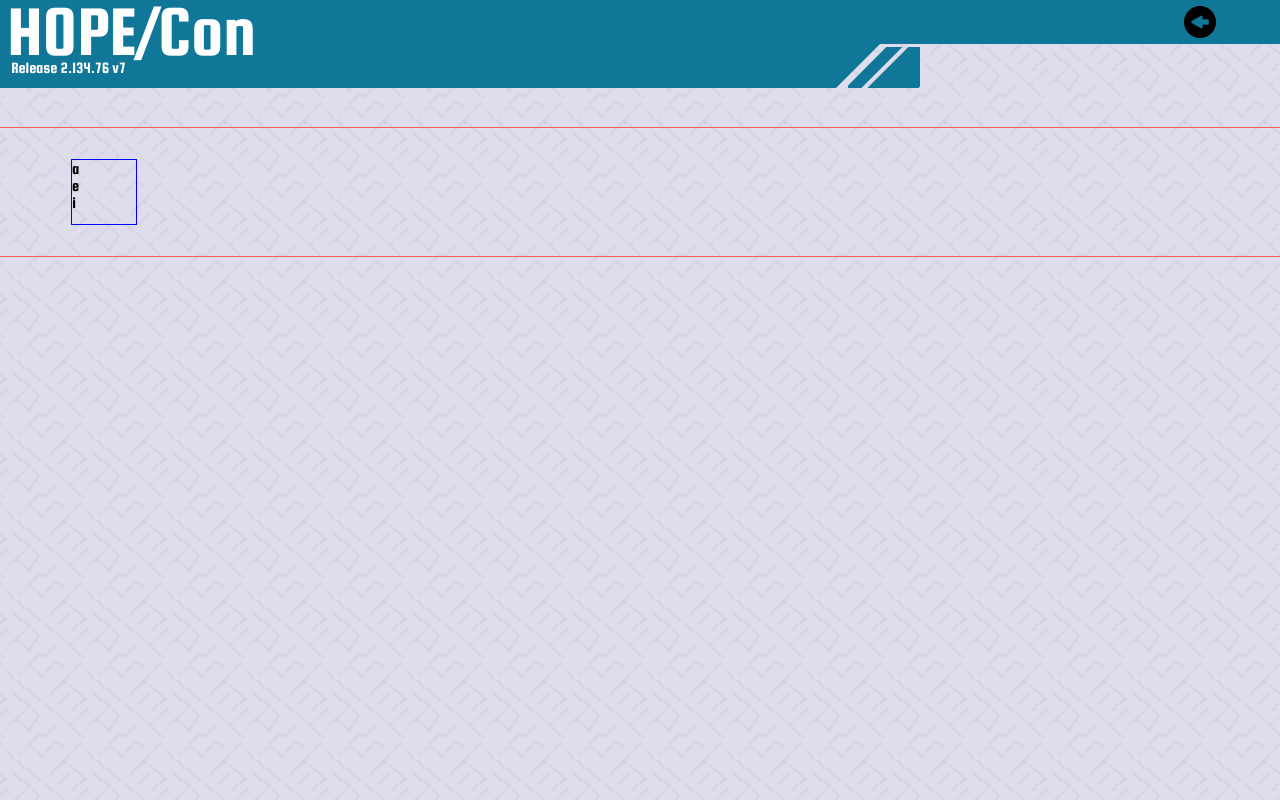
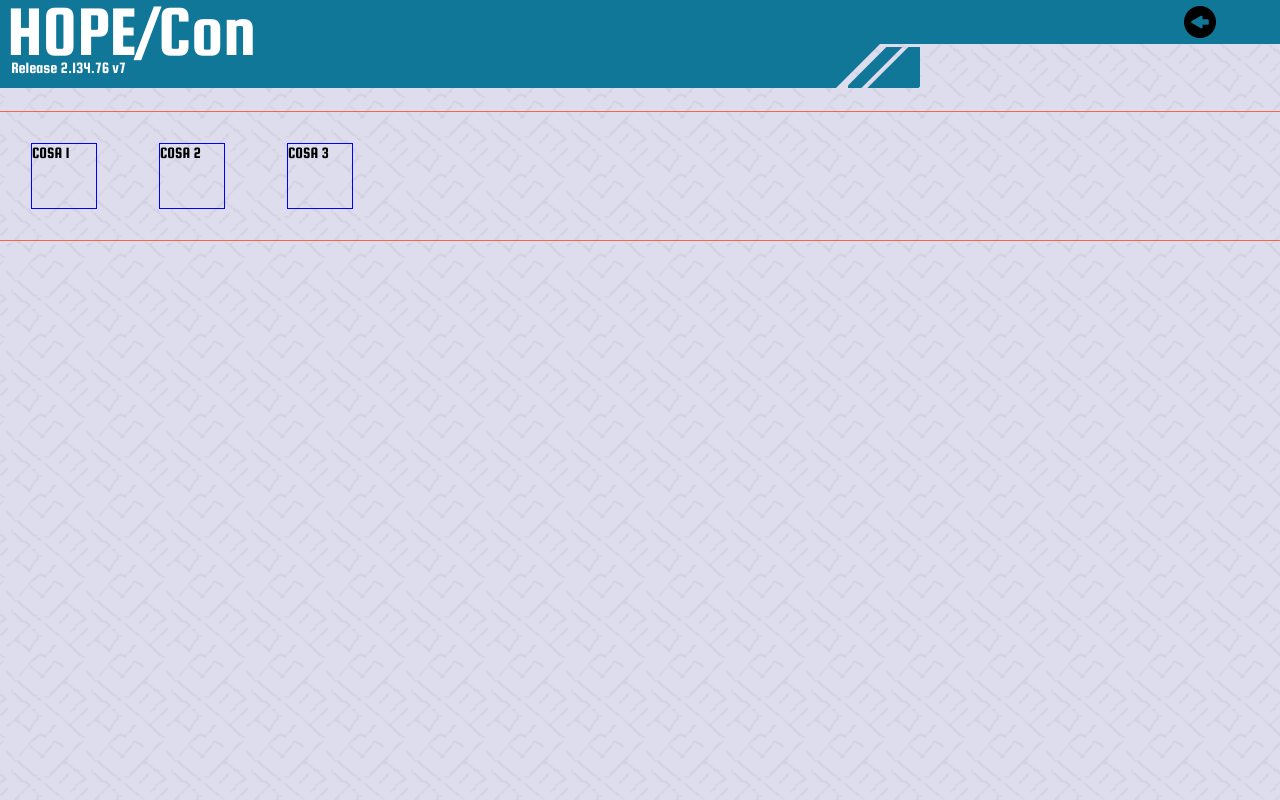
Before and after one commit to Marcopole11/HubCon, a plain HTML site: page archivos/paginas/reservas.html in a window 1280 px wide. Drawn offline with Linux system fonts and the light colour scheme.

Commit message:
estoy volviendome completamente loco

```diff
--- a/archivos/js/resources.js
+++ /dev/null
@@ -1,12 +0,0 @@
-function reservas (i){
-    document.getElementById("nres").innerHTML=elm.recursos[i].reservas;
-    document.getElementById("resdesc").innerHTML=elm.recursos[i].descripcion;
-    document.getElementById("restyp").innerHTML=elm.recursos[i].tipo;
-}
-function cargado (){
-    let cadena="";
-    elm.recursos.forEach((el,i)=>{
-        cadena += '<div ('+i+')">'+el.reservas+<br></br>+el.descripcion+<br></br>+el.tipo'</div>';
-    });
-    document.getElementById("recursosmain").innerHTML=cadena;
-}
--- /dev/null
+++ b/archivos/js/resourses.js
@@ -0,0 +1,8 @@
+function cargado (){
+    let cadena="";
+    elm.recursos.forEach((el,i)=>{
+        cadena += '<div class="card"('+i+')>'+el.reservas+'</div>';
+    });
+    document.getElementById("recursosmain").innerHTML=cadena;
+
+}
--- a/archivos/json/listas.js
+++ b/archivos/json/listas.js
@@ -15,17 +15,17 @@ var elm={
     ],
     recursos:[
         {
-        reservas:"1",
+        reservas:"COSA 1",
         descripcion:"2",
         tipo:"3"
          },
     {
-        reservas:"1",
+        reservas:"COSA 2",
         descripcion:"2",
         tipo:"3"
         },
     {
-        reservas:"1",
+        reservas:"COSA 3",
         descripcion:"2",
         tipo:"3"
         }
--- a/archivos/paginas/reservas.html
+++ b/archivos/paginas/reservas.html
@@ -6,19 +6,16 @@
 
         <title></title>
     </head>
-    <body>
+    <body onload="cargado()">
         <header><bar></bar><detail></detail></header>
         <a id="back" href="../../ficha.html" ><img id="back" src="../img/50e203e1fc2c2ca5f40e0723a24c4978.png"></a>
-        <ul id="recursosmain">
-            <div class="card">
-                <div id="nres">a</div>
-                <div id="resdes">e</div>
-                <div id="restyp">i</div>
-
-            </ul>
+        <div id="recursosmain">
+            <script src="../js/resourses.js"></script>
+            <script src="../json/listas.js"></script>
+        </div>
 
         </div>
-       <script src="../js/resources.js"></script>
-        <script src="../json/listas.js"></script>
+
+
     </body>
 </html>
```
Also changed, not shown: archivos/paginas/mejorasnave.html (+1 -1 lines).
